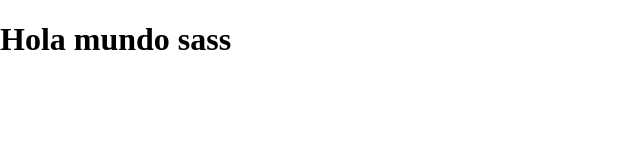
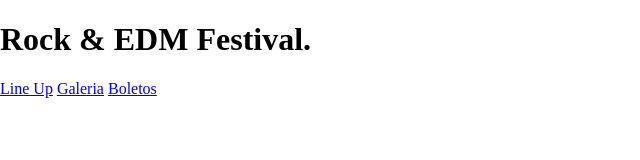
Before and after one commit to hsniama/Festival-Proyecto, a website: page index.html in a window 1280 px wide. Shown: the whole page, without its empty margins (0-640 px from the left). Drawn offline with Linux system fonts and the light colour scheme.

Commit message:
Creando el header
- Se crea el header en index.html

```diff
--- a/index.html
+++ b/index.html
@@ -11,6 +11,18 @@
     <link rel="stylesheet" href="build/css/app.css">
 </head>
 <body>
-    <h1>Hola mundo sass</h1>
+
+    <header class="header">
+        <div class="contenedor contenido-header">
+            <h1>Rock & EDM Festival.</h1>
+
+            <nav class="navegacion-principal">
+                <a href="#">Line Up</a>
+                <a href="#">Galeria</a>
+                <a href="#">Boletos</a>
+            </nav>
+        </div>
+    </header>
+
 </body>
 </html>
```
